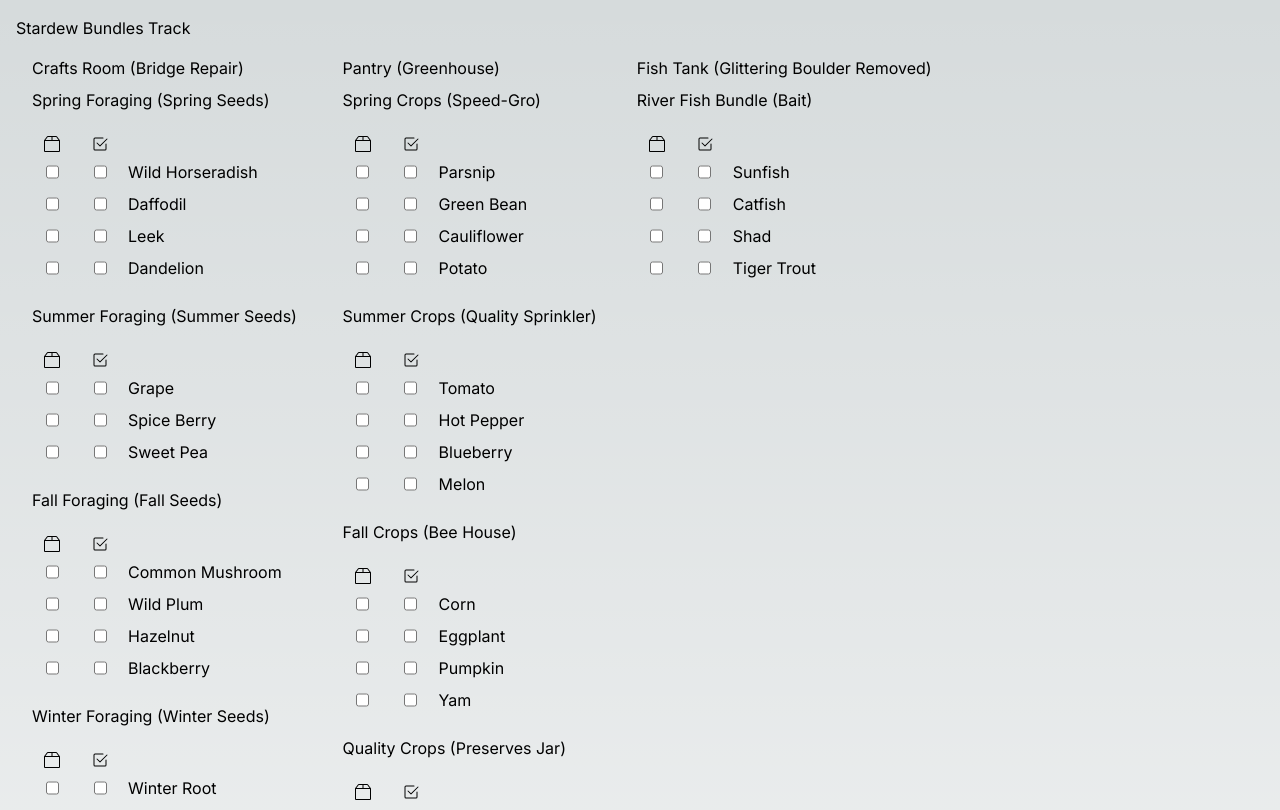
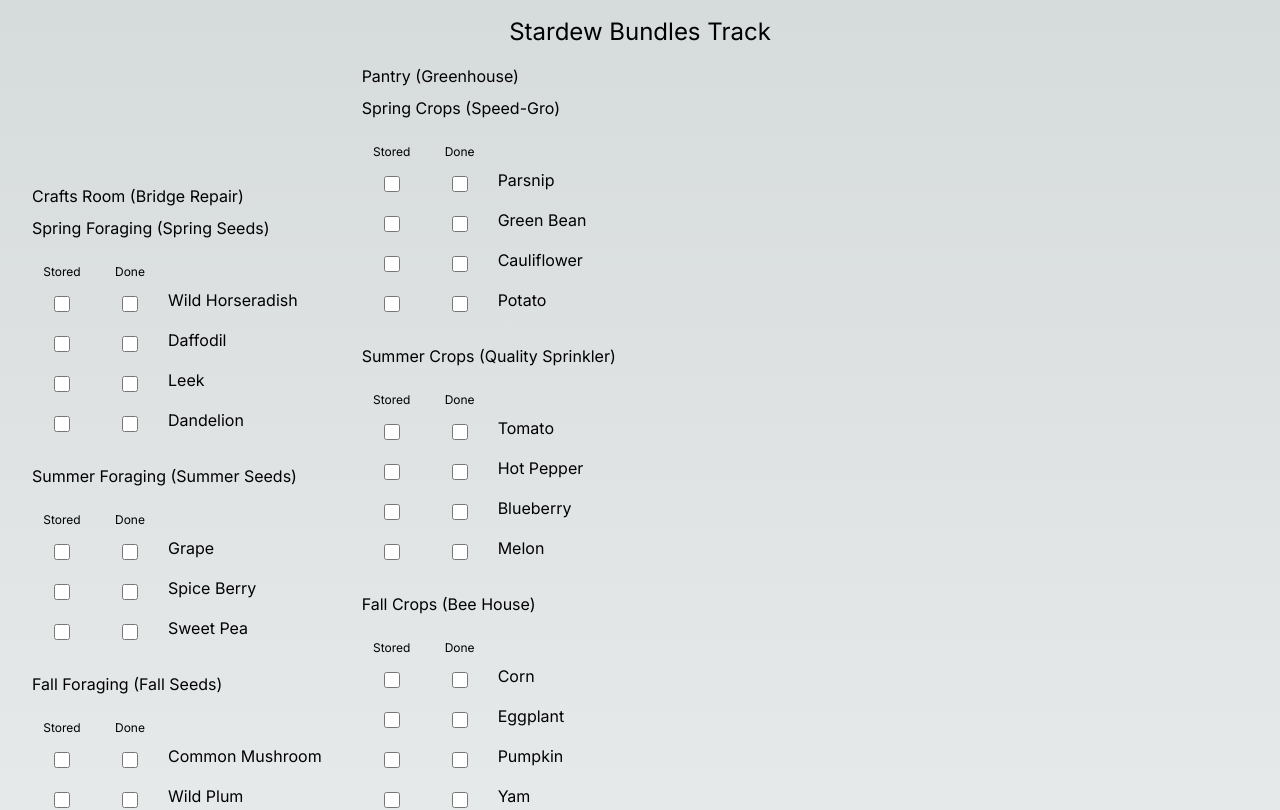
Before and after one commit to jashatton/portfolio, a Next.js app: page /sdvt in a window 1280 px wide. Shown: the top 810 px of the page. Built offline with nearby package versions, Linux system fonts and the light colour scheme.

Commit message:
Make checkboxes feel better and easier to tap

```diff
--- a/src/app/sdvt/components/quest-card.tsx
+++ b/src/app/sdvt/components/quest-card.tsx
@@ -32,20 +32,20 @@
               {`${achievement.name} (${achievement.reward})`}
             </div>
             <div className="py-4">
-              <div className="grid grid-cols-[40px,_40px,_1fr] justify-items-center gap-2">
-                <BsBox2 title="Stored" className="col-start-1" />
-                <BsCheck2Square title="Completed" className="col-start-2" />
+              <div className="grid grid-cols-[60px,_60px,_1fr] justify-items-center gap-2">
+                <p className="col-start-1 text-xs">Stored</p>
+                <p className="col-start-2 text-xs">Done</p>
                 {achievement.items.map((item) => (
                   <Fragment key={item.id}>
                     <input
-                      className="col-start-1"
+                      className="col-start-1 m-2 size-4 rounded-lg"
                       onChange={handleStoreItem}
                       id={`${quest.id.toString()}:${item.id.toString()}`}
                       type="checkbox"
                       checked={item.stored}
                     />
                     <input
-                      className="col-start-2"
+                      className="col-start-2 m-2 size-4"
                       onChange={handleCompleteItem}
                       id={`${quest.id.toString()}:${item.id.toString()}`}
                       type="checkbox"
--- a/src/app/sdvt/components/quest-list.tsx
+++ b/src/app/sdvt/components/quest-list.tsx
@@ -5,7 +5,7 @@
   const { quests } = useQuests()
 
   return (
-    <div className="flex flex-col md:flex-row gap-2">
+    <div className="flex flex-col items-center gap-2 md:flex-row">
       {
         quests.map((quest) => (
           <QuestCard key={quest.id} quest={quest} />
--- a/src/app/sdvt/page.tsx
+++ b/src/app/sdvt/page.tsx
@@ -6,7 +6,7 @@
 export default function StardewTrackerPage() {
   return (
     <div className="w-full p-4">
-      <h1>Stardew Bundles Track</h1>
+      <h1 className="text-center text-2xl">Stardew Bundles Track</h1>
       <QuestProvider>
         <QuestList />
       </QuestProvider>
```
